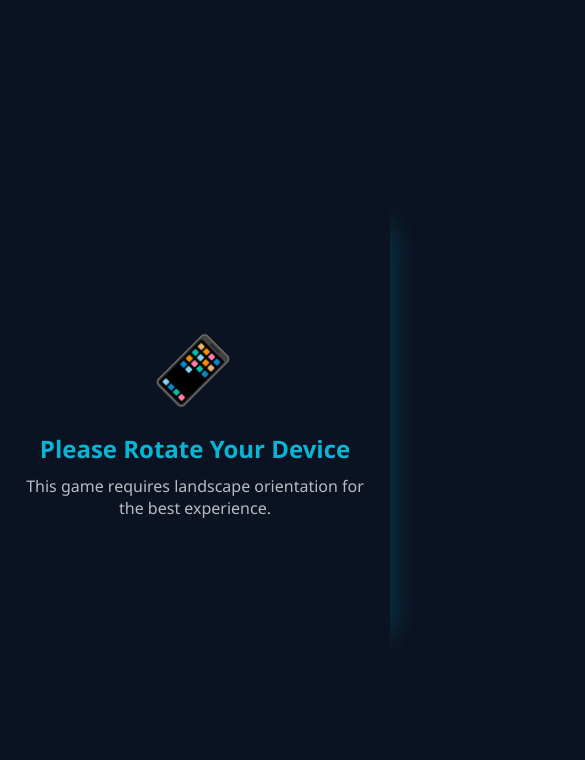
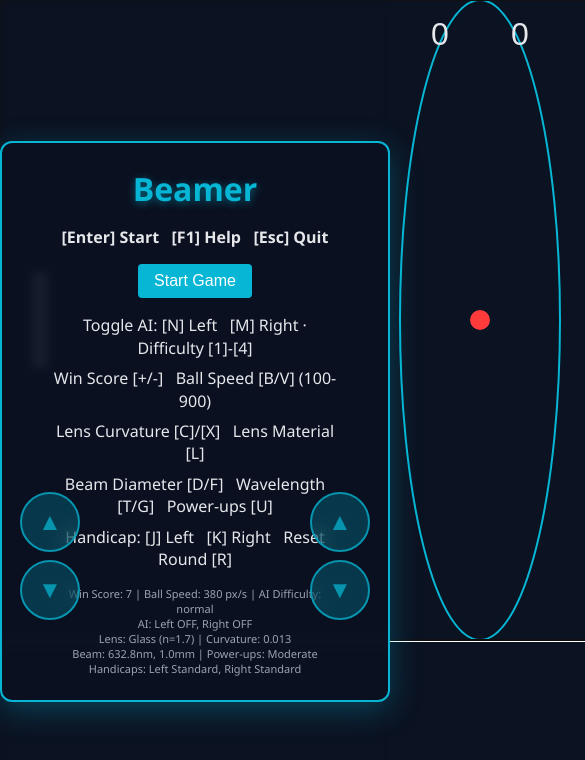
Before and after one commit to ltrgordon/ltrgordon.github.io, a website: page beamer/index.html in a window 390 px wide. Shown: the top 760 px of the page, 585 px wide, since content can reach past the window. Drawn offline with Linux system fonts and the light colour scheme.

Commit message:
Remove mobile-specific versions for games

```diff
--- a/beamer/beamer.js
+++ b/beamer/beamer.js
@@ -2,44 +2,13 @@
 const canvas = document.getElementById('game');
 const ctx = canvas.getContext('2d');
 
-// Dynamic canvas sizing for mobile
-function resizeCanvas() {
-  const isMobile = window.innerWidth <= 1023;
-  const dpr = window.devicePixelRatio || 1;
-
-  if (isMobile) {
-    // On mobile, use full viewport
-    const displayWidth = window.innerWidth;
-    const displayHeight = window.innerHeight;
-
-    canvas.width = displayWidth * dpr;
-    canvas.height = displayHeight * dpr;
-
-    canvas.style.width = displayWidth + 'px';
-    canvas.style.height = displayHeight + 'px';
-
-    ctx.scale(dpr, dpr);
-  } else {
-    // On desktop, use fixed size
-    const displayWidth = 960;
-    const displayHeight = 640;
-
-    canvas.width = displayWidth * dpr;
-    canvas.height = displayHeight * dpr;
-
-    canvas.style.width = displayWidth + 'px';
-    canvas.style.height = displayHeight + 'px';
-
-    ctx.scale(dpr, dpr);
-  }
-}
-
-// Initial resize and listen for orientation changes
-resizeCanvas();
-window.addEventListener('resize', resizeCanvas);
-window.addEventListener('orientationchange', () => {
-  setTimeout(resizeCanvas, 100);
-});
+// Fixed desktop-sized canvas
+const dpr = window.devicePixelRatio || 1;
+canvas.width = 960 * dpr;
+canvas.height = 640 * dpr;
+canvas.style.width = '960px';
+canvas.style.height = '640px';
+ctx.scale(dpr, dpr);
 
 const overlay = document.getElementById('overlay');
 const menuPanel = document.getElementById('menu');
--- a/beamer/index.html
+++ b/beamer/index.html
@@ -2,7 +2,7 @@
 <html lang="en">
 <head>
 <meta charset="UTF-8">
-<meta name="viewport" content="width=device-width, initial-scale=1, user-scalable=no, orientation=landscape">
+<meta name="viewport" content="width=device-width, initial-scale=1">
 <title>Beamer</title>
 <link rel="stylesheet" href="style.css">
 </head>
@@ -20,15 +20,6 @@
       <button class="paddle-btn" id="right-up" aria-label="Right paddle up">▲</button>
       <button class="paddle-btn" id="right-down" aria-label="Right paddle down">▼</button>
     </div>
-  </div>
-</div>
-
-<!-- Landscape Orientation Notice -->
-<div id="landscape-notice">
-  <div class="notice-content">
-    <div class="rotate-icon">📱</div>
-    <h2>Please Rotate Your Device</h2>
-    <p>This game requires landscape orientation for the best experience.</p>
   </div>
 </div>
 
--- a/beamer/style.css
+++ b/beamer/style.css
@@ -86,73 +86,6 @@ body {
   }
 }
 
-/* Mobile scaling adjustments */
-@media (max-width: 1023px) {
-  #game-container {
-    width: 480px;
-    height: 320px;
-  }
-
-  #game {
-    width: 100%;
-    height: 100%;
-  }
-
-  body {
-    overflow: hidden;
-  }
-}
-
-/* Landscape Notice */
-#landscape-notice {
-  position: fixed;
-  top: 0;
-  left: 0;
-  width: 100%;
-  height: 100%;
-  background: #0b1221;
-  display: none;
-  align-items: center;
-  justify-content: center;
-  z-index: 1000;
-}
-
-.notice-content {
-  text-align: center;
-  padding: 20px;
-  color: #e5e7eb;
-}
-
-.rotate-icon {
-  font-size: 64px;
-  margin-bottom: 20px;
-  animation: rotate 2s ease-in-out infinite alternate;
-}
-
-@keyframes rotate {
-  from { transform: rotate(0deg); }
-  to { transform: rotate(90deg); }
-}
-
-.notice-content h2 {
-  margin: 0 0 10px;
-  color: #06b6d4;
-}
-
-.notice-content p {
-  margin: 0;
-  opacity: 0.8;
-}
-
-/* Show landscape notice only on mobile portrait */
-@media (max-width: 1023px) and (orientation: portrait) {
-  #landscape-notice {
-    display: flex;
-  }
-  #game-container, #overlay, #mobile-controls {
-    display: none;
-  }
-}
 
 #overlay {
   position: absolute;
@@ -227,19 +160,3 @@ h1, h2 {
     transform: scale(1);
   }
 }
-
-/* Mobile-responsive panel text */
-@media (max-width: 768px) {
-  .panel {
-    padding: 16px 24px;
-    font-size: 14px;
-  }
-
-  .panel h1 {
-    font-size: 24px;
-  }
-
-  .panel h2 {
-    font-size: 20px;
-  }
-}
--- a/jump-kids/styles.css
+++ b/jump-kids/styles.css
@@ -5,57 +5,6 @@
   html,body{ margin:0; padding:0; height:100%; background:linear-gradient(180deg,var(--bg2),var(--bg1) 60%, #9bd4ff);
     color:var(--ui); font-family: system-ui, -apple-system, Segoe UI, Roboto, Arial, sans-serif; overflow:hidden;}
 
-  /* Landscape Notice */
-  #landscape-notice {
-    position: fixed;
-    top: 0;
-    left: 0;
-    width: 100%;
-    height: 100%;
-    background: linear-gradient(180deg,var(--bg2),var(--bg1) 60%, #9bd4ff);
-    display: none;
-    align-items: center;
-    justify-content: center;
-    z-index: 1000;
-  }
-
-  .notice-content {
-    text-align: center;
-    padding: 20px;
-    color: var(--ui);
-  }
-
-  .rotate-icon {
-    font-size: 64px;
-    margin-bottom: 20px;
-    animation: rotate 2s ease-in-out infinite alternate;
-  }
-
-  @keyframes rotate {
-    from { transform: rotate(0deg); }
-    to { transform: rotate(90deg); }
-  }
-
-  .notice-content h2 {
-    margin: 0 0 10px;
-    color: var(--ui);
-    font-weight: 800;
-  }
-
-  .notice-content p {
-    margin: 0;
-    opacity: 0.8;
-  }
-
-  /* Show landscape notice only on mobile portrait */
-  @media (max-width: 1023px) and (orientation: portrait) {
-    #landscape-notice {
-      display: flex;
-    }
-    #wrap, #menu, #help {
-      display: none;
-    }
-  }
 
   #wrap{ position:fixed; inset:0; display:grid; grid-template-rows:auto 1fr auto;}
   header{ padding:8px 12px; display:flex; gap:16px; align-items:center; justify-content:space-between;
@@ -112,19 +61,3 @@
   .menu-help{ margin-top:10px; font-size:12px; opacity:0.8; text-align:center; }
 
   .sr-only{ position:absolute; left:-9999px; width:1px; height:1px; overflow:hidden; }
-
-  /* Mobile responsive adjustments */
-  @media (max-width: 768px) {
-    #wrap{ transform: scale(0.5); transform-origin: top left; }
-    .menu-title{ font-size:36px; }
-    .char-select{ grid-template-columns: 1fr; gap:12px; }
-    .char-preview-wrap{ height: 200px; }
-    .level-tile{ padding:20px 14px; font-size:20px; }
-    .char-card{ padding:12px; }
-    .char-name{ font-size:18px; }
-    header{ padding:6px 8px; gap:12px; }
-    #hud{ gap:12px; font-size:14px; }
-    footer{ height:60px; gap:12px; }
-    .btn{ width:56px; height:56px; font-size:16px; }
-    canvas{ width: 960px; height: 540px; }
-  }
```
Also changed, not shown: jump-kids/game.js (+4 -7 lines), jump-kids/index.html (+1 -10 lines).
